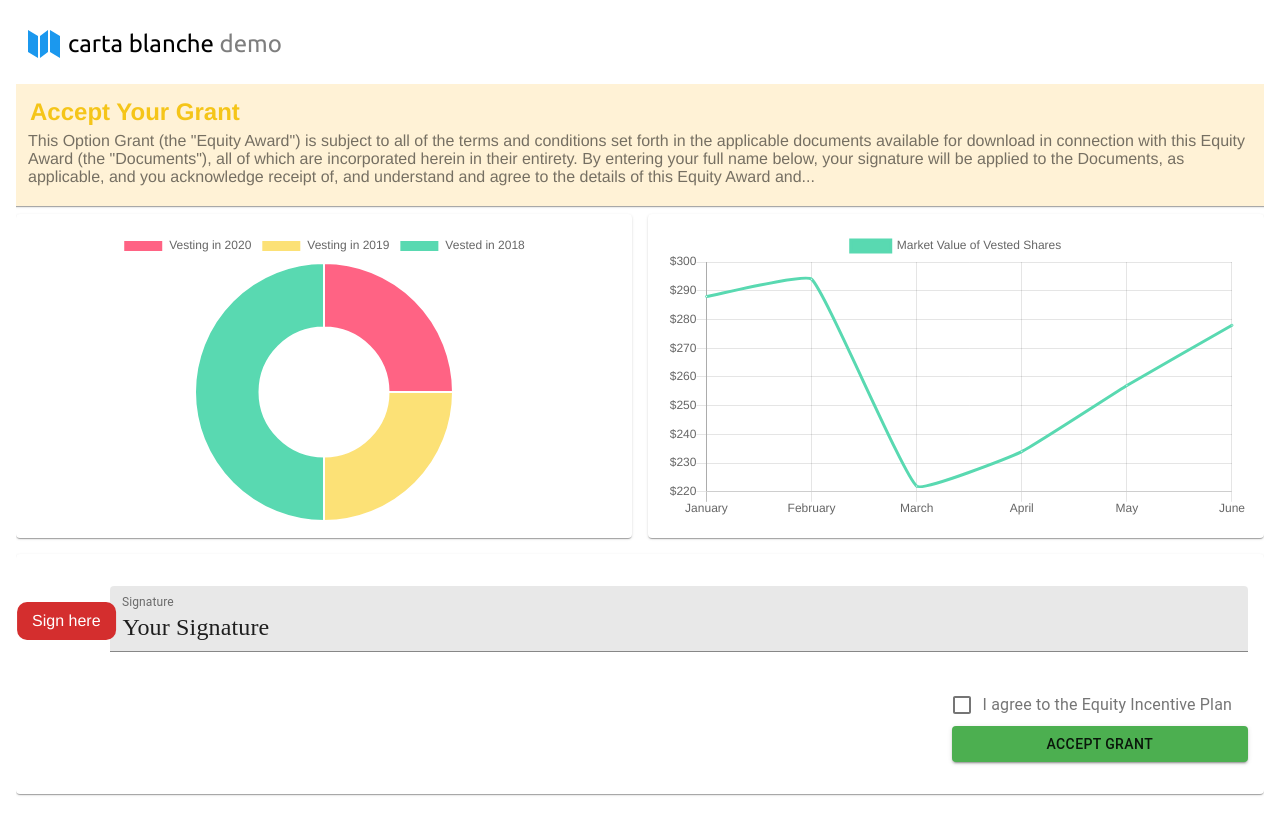
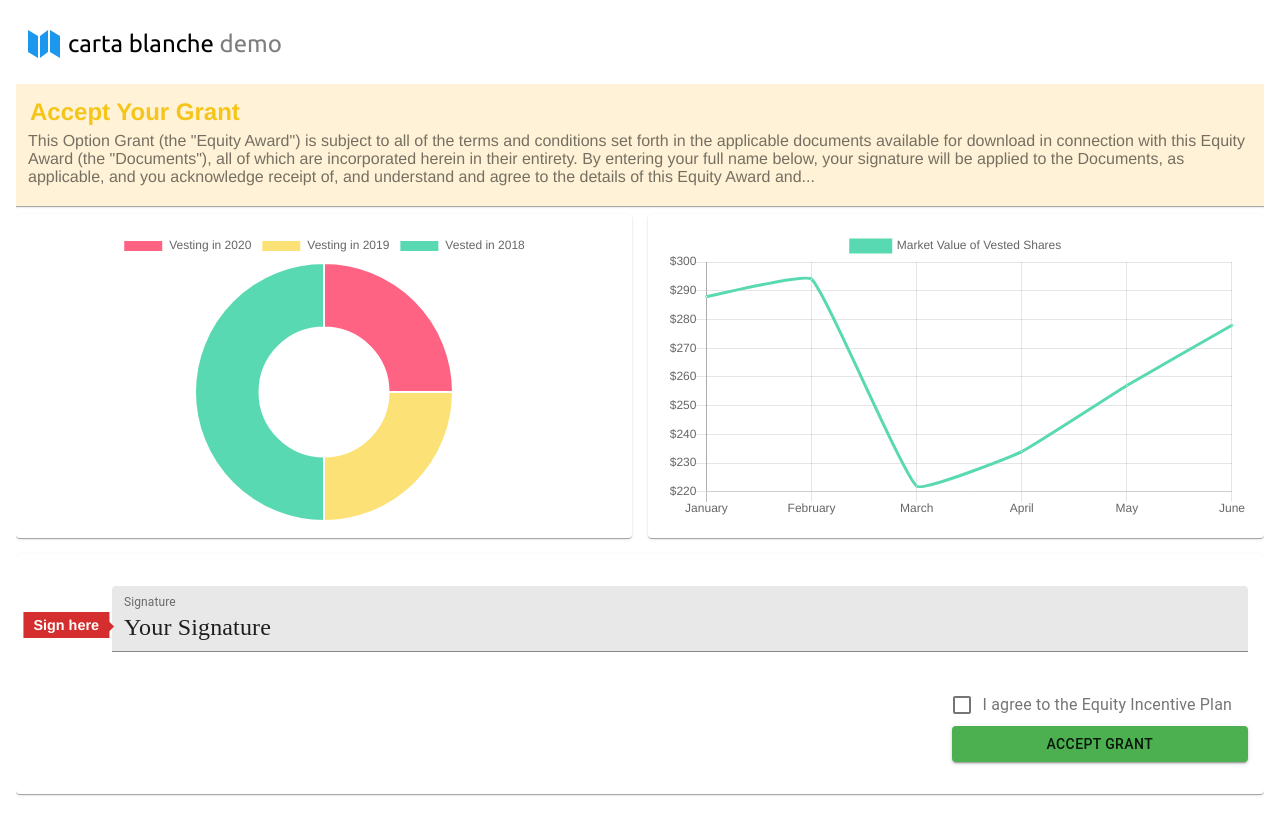
Before and after one commit to hdehal/carta-demo, a React (Create React App) app: page / in a window 1280 px wide. Built offline with nearby package versions, Linux system fonts and the light colour scheme; a web font is replaced by a local one.

Commit message:
Styling for form and autograph component

```diff
--- a/src/App.css
+++ b/src/App.css
@@ -63,13 +63,14 @@ h2, #paperGrant p {
 
 /* Autograph signature overrides */
 .MuiFilledInput-root, .MuiInputLabel-filled {
-  margin-left: 4.9em !important
+  margin-left: 5em !important
 }
 .tooltip::after {
 	background-color: #d42e2e;
-	border-radius: 10px;
+  font-size: 0.9em;
+  font-weight: bold;
 	color: #FFF;
-	padding: 10px 15px;
+	padding: 5px 10px;
 	position: absolute;
 	text-align: center;
 	z-index: 999;
@@ -90,12 +91,12 @@ h2, #paperGrant p {
 }
 .tooltip.left::after {
 	content: 'Sign here';
-	top: 25%;
+	top: 40%;
 	left: 0;
-	transform: translateX(calc(-5% - 10px));
+	transform: translateX(calc(-10%));
 }
 .tooltip.left::before {
-	top: 50%;
-	left: 85px;
-	transform: translate(calc(-100% - 5px), -25%) rotate(45deg);
+	top: 51%;
+	left: 79px;
+	transform: translate(calc(-100%)) rotate(45deg);
 }
```
